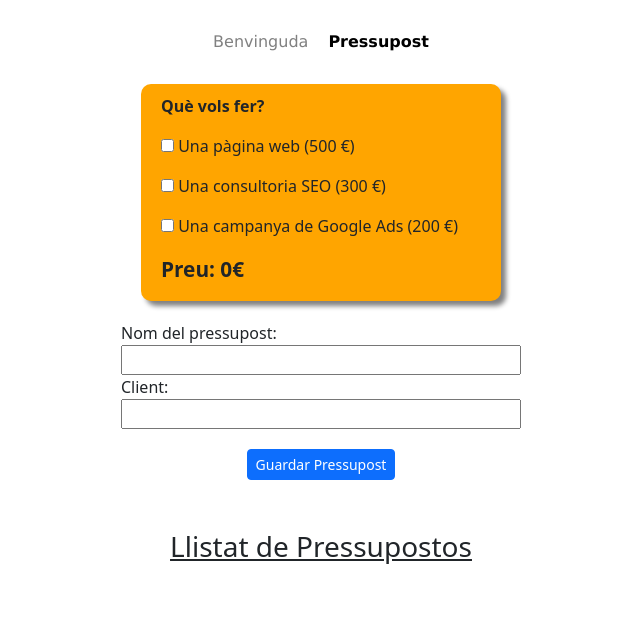
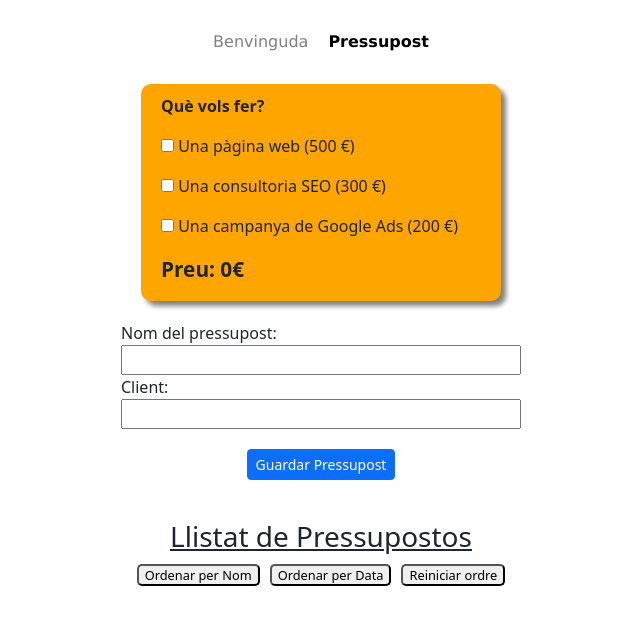
Before and after one commit to tonidevelopez/ITAcademy-VUE_Sprint-7, a Vue app: page /home in a window 1280 px wide. Shown: the top 624 px of the page, without its empty margins (319-959 px from the left). Built offline with nearby package versions, Linux system fonts and the light colour scheme.

Commit message:
Exercici 7

```diff
--- a/src/components/PressupostList.vue
+++ b/src/components/PressupostList.vue
@@ -1,7 +1,13 @@
 <template>
     <div class="llistatPressupost">
         <h3>Llistat de Pressupostos</h3>
+        <div class="botons">
+            <button @click="ordenarNom">Ordenar per Nom</button>
+            <button @click="ordenarData">Ordenar per Data</button>
+            <button @click="reiniciarOrdre">Reiniciar ordre</button>
+        </div>
         <p v-for=" item in llistaPressupost">
+            <strong>Data: </strong>{{ item.data.toUTCString() }}
             <strong>Pressupost: </strong>{{ item.nomPressupost }}
             <strong>Client: </strong>{{ item.nomClient }}
             <strong>Preu: </strong>{{ item.preuTotal }}
@@ -16,7 +22,19 @@ export default {
 
     data() {
         return {
-            llistaTotalPressupost: this.llistaPressupost
+            pressupostOrdenat: this.llistaPressupost,
+        }
+    },
+
+    methods: {
+        ordenarNom() {
+            this.pressupostOrdenat.sort((a, b) => a.nomPressupost.localeCompare(b.nomPressupost))
+        },
+        ordenarData() {
+            this.pressupostOrdenat.sort((a, b) => a.data.toString().localeCompare(b.data.toString()))
+        },
+        reiniciarOrdre() {
+            this.ordenarData()
         }
     }
 }
@@ -27,12 +45,24 @@ export default {
 .llistatPressupost {
     text-align: center;
     line-height: 1rem;
-    margin: 20px;
     padding: 10px;
 }
 
 .llistatPressupost h3 {
     text-decoration: underline;
-    margin: 20px;
+    margin-top: 30px;
+}
+
+.botons {
+    margin-top: 10px;
+    margin-bottom: 20px;
+    display: flex;
+    justify-content: center;
+    gap: 10px;
+}
+
+button {
+    font-size: .8rem;
+    border-radius: 5px;
 }
 </style>
--- a/src/views/HomeView.vue
+++ b/src/views/HomeView.vue
@@ -84,6 +84,7 @@ export default {
           nomPressupost: this.nomPressupost,
           nomClient: this.nomClient,
           preuTotal: this.preuTotal,
+          data: new Date()
         })
         this.nomClient = ""
         this.nomPressupost = ""
```
